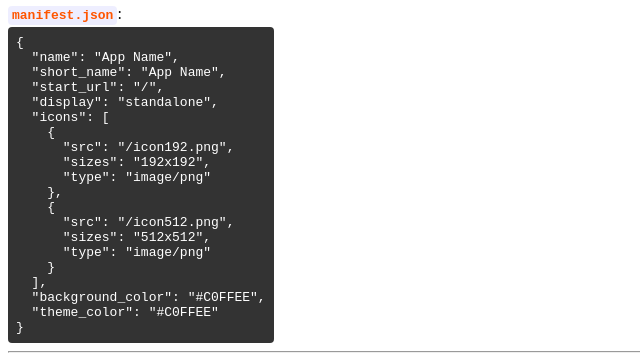
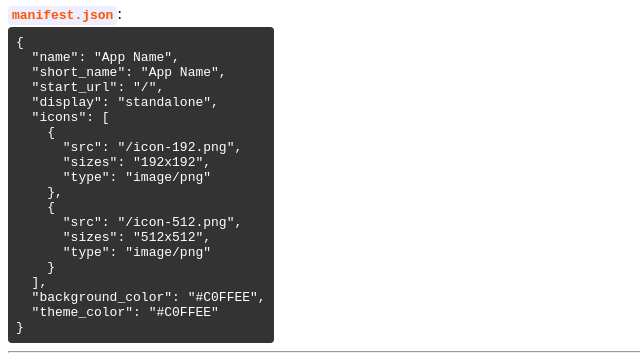
Before and after one commit to beenotung/app-store-images, a plain HTML site: page index.html in a window 1280 px wide. Shown: the part 737-1095 px from the top of the page, 0-640 px from the left. Drawn offline with Linux system fonts and the light colour scheme.

Commit message:
patch: fix typo in image url

```diff
--- a/index.html
+++ b/index.html
@@ -221,12 +221,12 @@
   "display": "standalone",
   "icons": [
     {
-      "src": "${pathPrefix}/icon192.png",
+      "src": "${pathPrefix}/icon-192.png",
       "sizes": "192x192",
       "type": "image/png"
     },
     {
-      "src": "${pathPrefix}/icon512.png",
+      "src": "${pathPrefix}/icon-512.png",
       "sizes": "512x512",
       "type": "image/png"
     }
```
